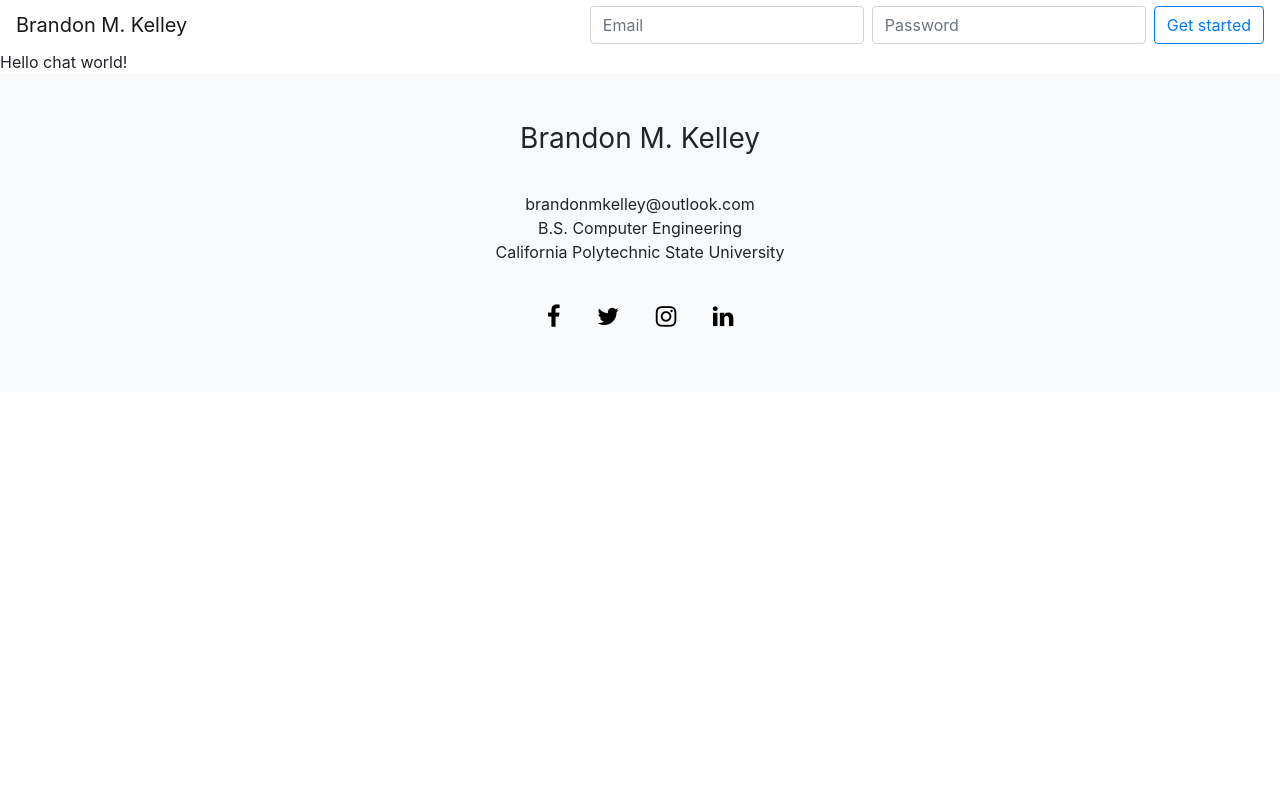
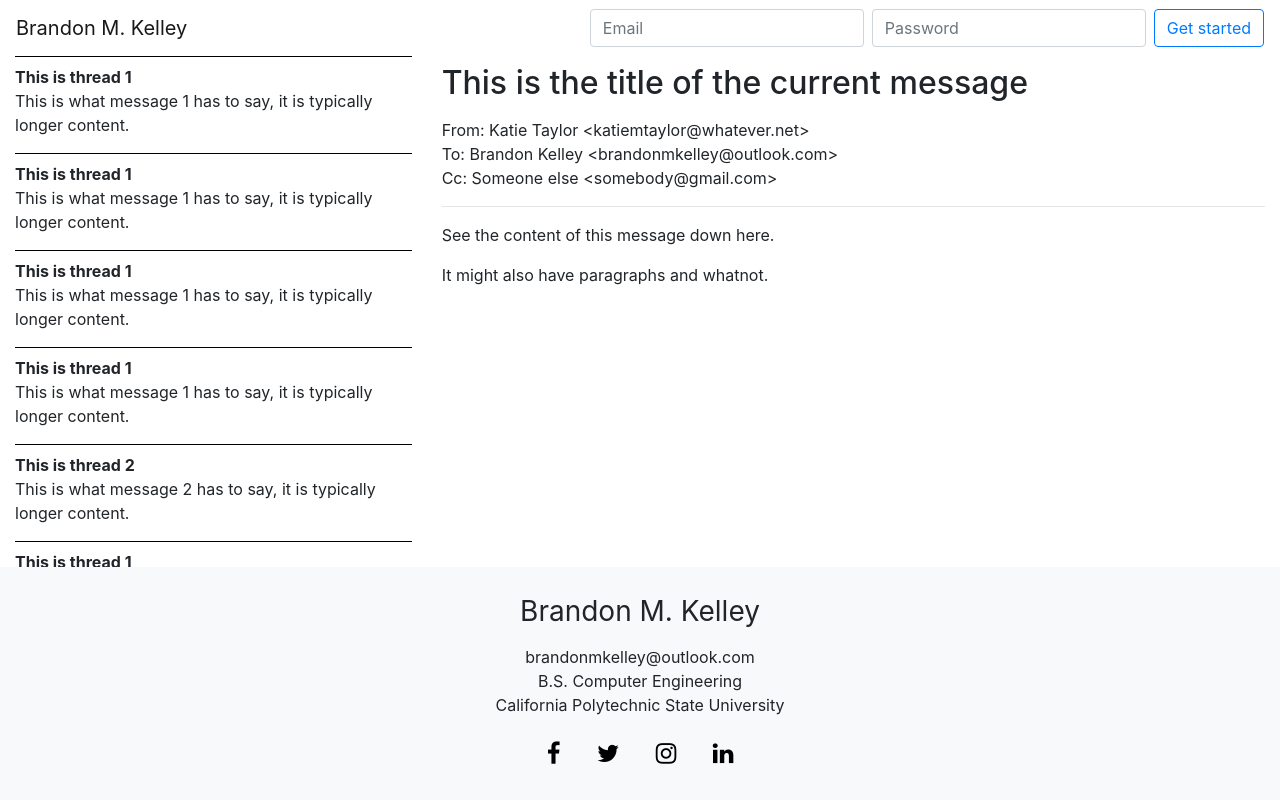
Before and after one commit to brandonmkelley/website-react, a React (Create React App) app in the folder src/client/: page /flexworks/chat in a window 1280 px wide. Built offline with nearby package versions, Linux system fonts and the light colour scheme; no server answers.

Commit message:
Experimenting with nav icon and setting up datafeed in browser router locations.

```diff
--- a/src/client/public/index.html
+++ b/src/client/public/index.html
@@ -35,17 +35,23 @@
 
       <style>
         .fa {
-            border-bottom: 1px solid inherit;
             font-size: 1.5rem;
             padding: 0.5rem;
             margin: 0.5rem;
             color: initial;
         }
 
+        a.fa {
+            border-bottom: 3px solid rgba(1, 1, 1, 0);
+        }
+
         .fa:hover {
-            border-bottom: 2px solid black;
             color: initial;
             text-decoration: none;
+        }
+
+        a.fa:hover {
+          border-bottom: 3px solid black;
         }
     </style>
 
@@ -66,11 +72,13 @@
       To create a production bundle, use `npm run build` or `yarn build`.
     -->
 
-    <center class="bg-light pt-5 pb-5" id="footer">
-        <h3 class="d-inline-block pb-1 font-weight-normal">Brandon M. Kelley</h3><br /><br/>
-        brandonmkelley&#64;outlook.com<br />
-        B.S. Computer Engineering<br />
-        California Polytechnic State University<br /><br/>
+    <center class="bg-light pt-4 pb-3" id="footer">
+        <h3 class="d-inline-block pt-1 font-weight-normal">Brandon M. Kelley</h3>
+        <div class="pt-2 pb-2">
+          brandonmkelley&#64;outlook.com<br />
+          B.S. Computer Engineering<br />
+          California Polytechnic State University
+        </div>
         <div>
             <a class="d-inline-block fa fa-facebook" href="https://facebook.com/14bmkelley" target="_blank"></a>
             <a class="d-inline-block fa fa-twitter" href="https://twitter.com/14bmkelley" target="_blank"></a>
--- a/src/client/src/components/TopNav.tsx
+++ b/src/client/src/components/TopNav.tsx
@@ -92,6 +92,7 @@ export default function(params: TopNavParams) {
             <Navbar.Toggle aria-controls="basic-navbar-nav" />
             <Navbar.Collapse id="basic-navbar-nav">
                 <Nav className="mr-auto">
+
                     { userEmail &&
                         <NavDropdown title="Products" id="productsDropDown">
                             <NavDropdown title="FlexWorks" id="flexWorksDropDown">
@@ -99,6 +100,10 @@ export default function(params: TopNavParams) {
                                 <Nav.Link as={Link} to="/flexworks/email">Email</Nav.Link>
                             </NavDropdown>
                         </NavDropdown>
+                    }
+
+                    { userEmail &&
+                        <span className="fa fa-envelope p-1" style={{ fontSize: '16px' }}></span>
                     }
 
                     {/*
--- a/src/client/src/pages/FlexWorks_Chat.tsx
+++ b/src/client/src/pages/FlexWorks_Chat.tsx
@@ -1,6 +1,59 @@
 
-import React from 'react'
 
-export default () => (
-    <React.Fragment>Hello chat world!</React.Fragment>
-)
+import React, { useEffect } from 'react'
+
+import { useDispatch } from 'react-redux'
+
+import { useLocation } from 'react-router-dom'
+
+import Row from 'react-bootstrap/Row'
+import Col from 'react-bootstrap/Col'
+import { Container } from 'react-bootstrap'
+
+import { layoutSlice } from '../slices/layout'
+
+import flexworksData from '../data/flexworks.json'
+
+export default () => {
+    const dispatch = useDispatch()
+    const location = useLocation()
+
+    useEffect(() => {
+        dispatch(layoutSlice.actions.desktopNoScroll())
+    }, [dispatch, location])
+
+    useEffect(() => {
+        console.log('open chat data feed.')
+
+        return () => {
+            console.log('close chat data feed.')
+        }
+    }, [location])
+
+    return (
+        <React.Fragment>
+            <Container fluid={ true } style={{ width: '100%', height: '100%' }}>
+                <Row style={{ height: '100%' }}>
+                    <Col xs={ 4 } style={{ overflowY: 'scroll', height: '100%' }}>
+                        { Object.values(flexworksData.message).map((m: any, i: any) => (
+                            <div style={{ borderTop: "1px solid black", paddingTop: '8px' }} onClick={ console.log }>
+                                <b>{ (flexworksData.subject as { [name: string]: { [name: string]: string } })[m.subjectID].name }</b>
+                                <p>{ m.body }</p>
+                            </div>
+                        )) }
+                    </Col>
+                    <Col xs={ 8 } style={{ overflowY: 'scroll', height: '100%', paddingTop: '8px' }}>
+                        <h2 style={{ marginBottom: '16px' }}>This is the title of the current message</h2>
+                        <p>From: Katie Taylor &lt;katiemtaylor@whatever.net&gt;<br/>
+                            To: Brandon Kelley &lt;brandonmkelley@outlook.com&gt;<br/>
+                            Cc: Someone else &lt;somebody@gmail.com&gt;</p>
+                        <hr></hr>
+                        <p>See the content of this message down here.</p>
+                        <p>It might also have paragraphs and whatnot.</p>
+                    </Col>
+                </Row>
+            </Container>
+
+        </React.Fragment>
+    )
+}
--- a/src/client/src/slices/layout.ts
+++ b/src/client/src/slices/layout.ts
@@ -31,7 +31,7 @@ export const layoutSlice = createSlice({
                 layoutNavHeight: '56px',
                 layoutJumboHeight: '32vh',
                 layoutCardHeight: '60vh',
-                layoutAppHeight: window.innerHeight - 56 - footerHeight,
+                layoutAppHeight: '' + (window.innerHeight - 56 - footerHeight) + 'px',
                 layoutFooterHeight: footerHeight
             }
         }
```
